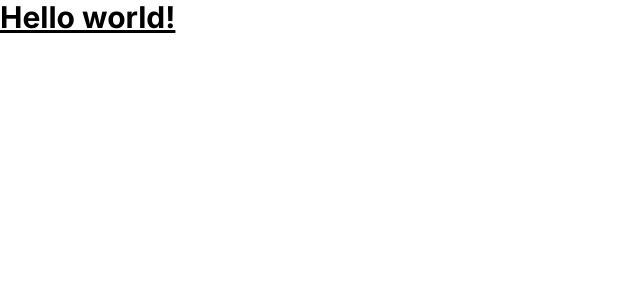
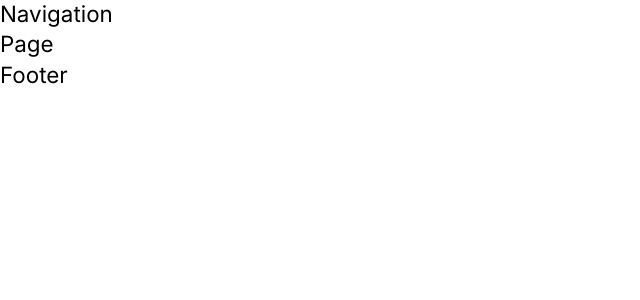
Before and after one commit to skaiwlkr/nuxt3-starter, a Nuxt app: page / in a window 1280 px wide. Shown: the top 300 px of the page, without its empty margins (0-640 px from the left). Built offline with nearby package versions, Linux system fonts and the light colour scheme; a web font is replaced by a local one.

Commit message:
added structure for pages, layouts and components

```diff
--- a/app.vue
+++ b/app.vue
@@ -1,7 +1,7 @@
 <template>
   <div>
-    <h1 class="text-3xl font-bold underline">
-      Hello world!
-    </h1>
+    <NuxtLayout>
+      <NuxtPage />
+    </NuxtLayout>
   </div>
 </template>
--- /dev/null
+++ b/components/Footer.vue
@@ -0,0 +1,5 @@
+<template>
+    <div>
+        Footer
+    </div>
+</template>
--- /dev/null
+++ b/components/Navigation.vue
@@ -0,0 +1,5 @@
+<template>
+    <div>
+        Navigation
+    </div>
+</template>
--- /dev/null
+++ b/layouts/default.vue
@@ -0,0 +1,7 @@
+<template>
+    <div>
+      <Navigation />
+      <slot />
+      <Footer />
+    </div>
+</template>
--- /dev/null
+++ b/pages/index.vue
@@ -0,0 +1,5 @@
+<template>
+  <div>
+    <h2>Page</h2>
+  </div>
+</template>
```
